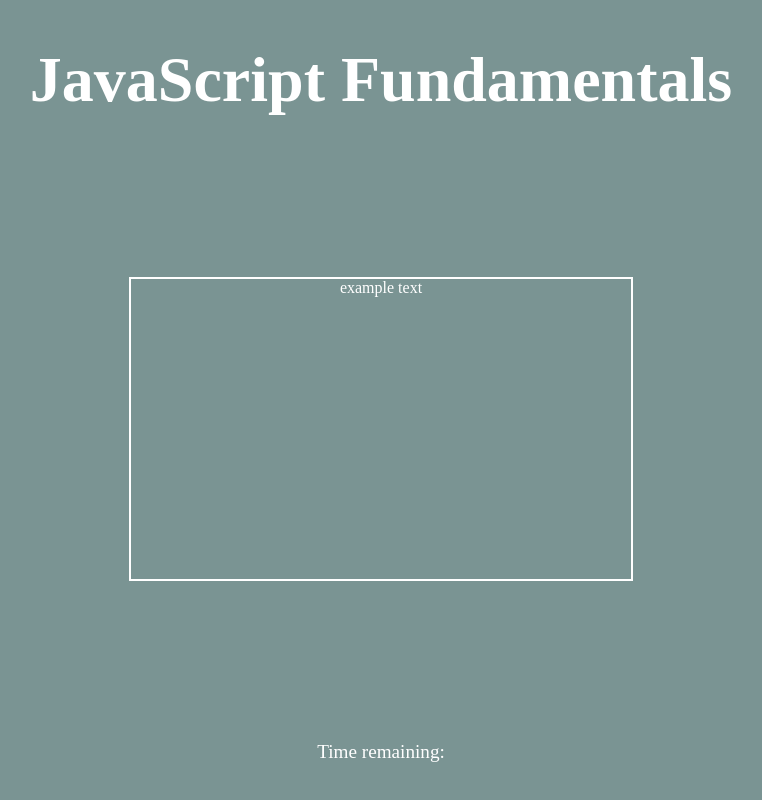
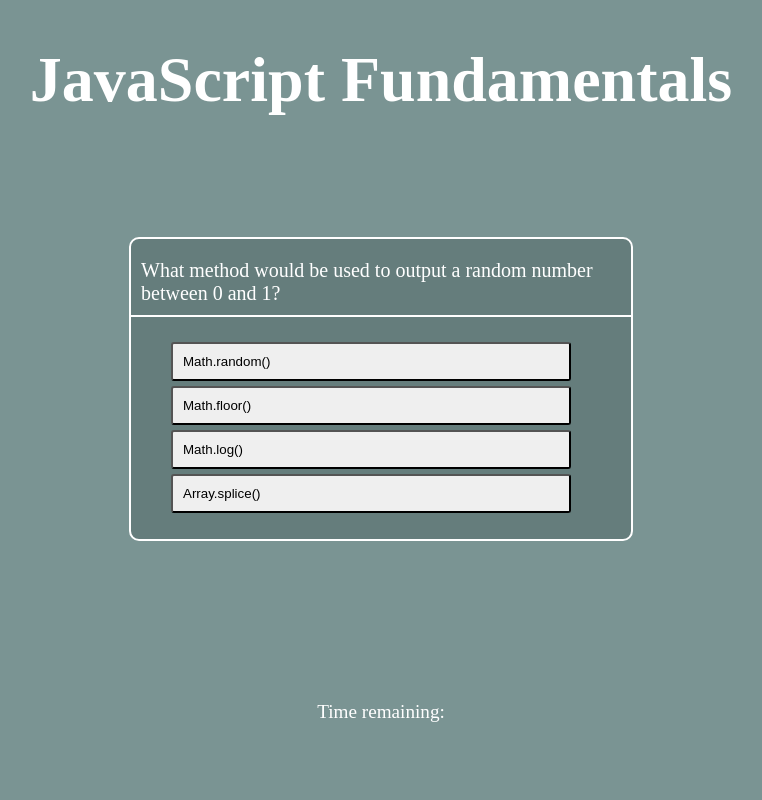
Before and after one commit to danielschris96/multiple-choice-quiz, a plain HTML site: page index.html in a window 1280 px wide. Shown: the whole page, without its empty margins (259-1021 px from the left). Drawn offline with Linux system fonts and the light colour scheme.

Commit message:
changed styling for main question container

```diff
--- a/assets/css/style.css
+++ b/assets/css/style.css
@@ -10,16 +10,17 @@ header h1 {
     color: white;
     text-align: center;
     font-size: 400%;
-    margin-bottom: 20vh;
+    margin-bottom: 15vh;
 }
 
-#question-box {
+#container {
     color: white;
-    text-align: center;
     border: 2px solid white;
+    border-radius: 10px;
     width: 500px;
     height: 300px;
     margin: auto;
+    background-color: rgb(101, 125, 124);
 }
 
 #time-remaining {
@@ -28,3 +29,22 @@ header h1 {
     text-align: center;
     margin-top: 20vh;
 }
+
+#question-box {
+    border-bottom: 2px solid white;
+    width: 490px;
+    font-size: 20px;
+    padding-left: 10px;
+    padding-bottom: 10px;
+}
+li button {
+    padding: 10px;
+    width: 400px;
+    text-align: left;
+    border-radius: 3px;
+    margin-top: 5px;
+}
+
+li {
+    list-style: none;
+}
--- a/index.html
+++ b/index.html
@@ -11,8 +11,14 @@
     <header>
         <h1>JavaScript Fundamentals</h1>
     </header>
-    <section>
-        <p id= "question-box">example text</p>
+    <section id="container">
+        <p id= "question-box">What method would be used to output a random number between 0 and 1?</p>
+        <ul>
+            <li><button id="answer1">Math.random()</button></li>
+            <li><button id="answer2">Math.floor()</button></li>
+            <li><button id="answer3">Math.log()</button></li>
+            <li><button id="answer4">Array.splice()</button></li>
+        </ul>
     </section>
     <section>
         <p id= "time-remaining">Time remaining:</p>
```
